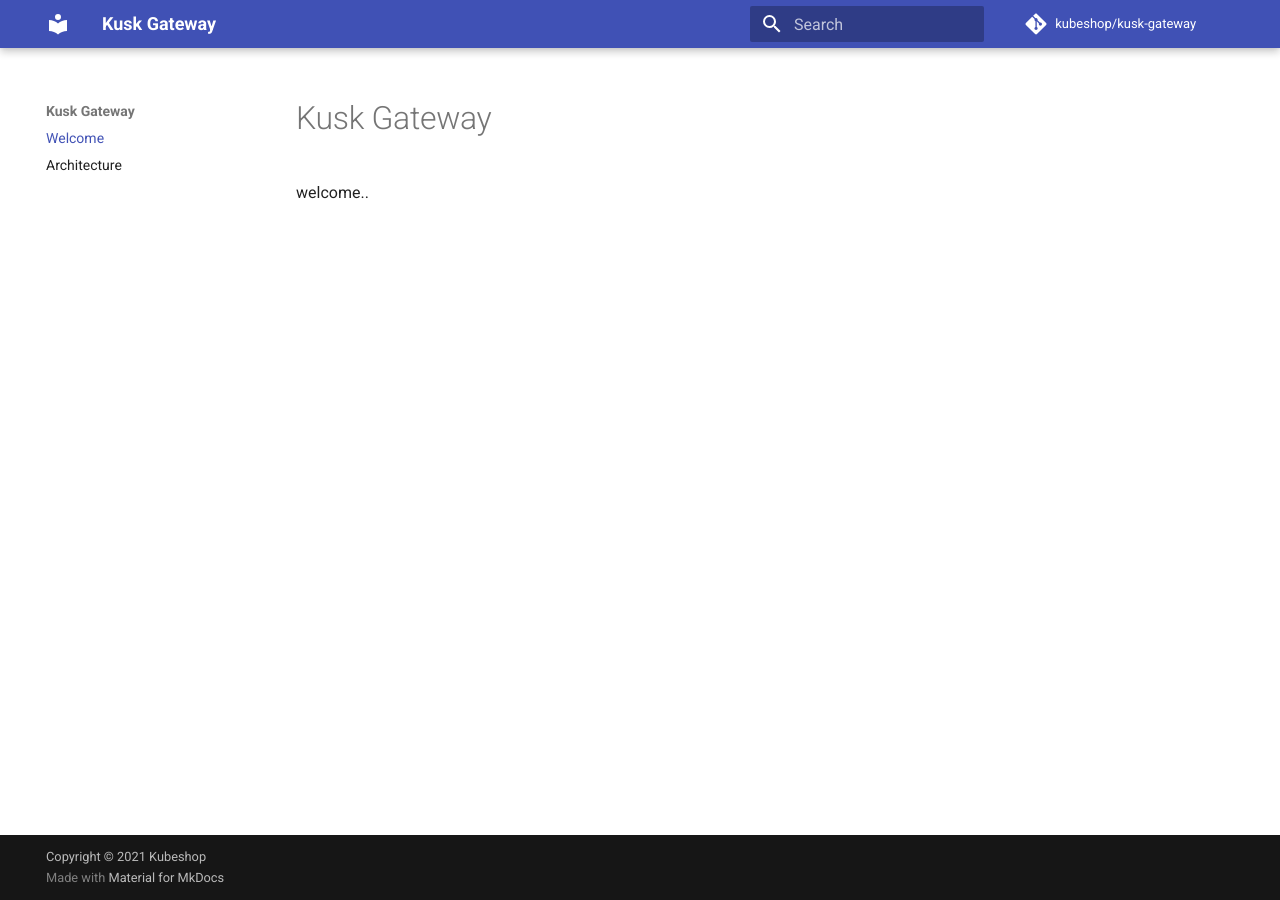
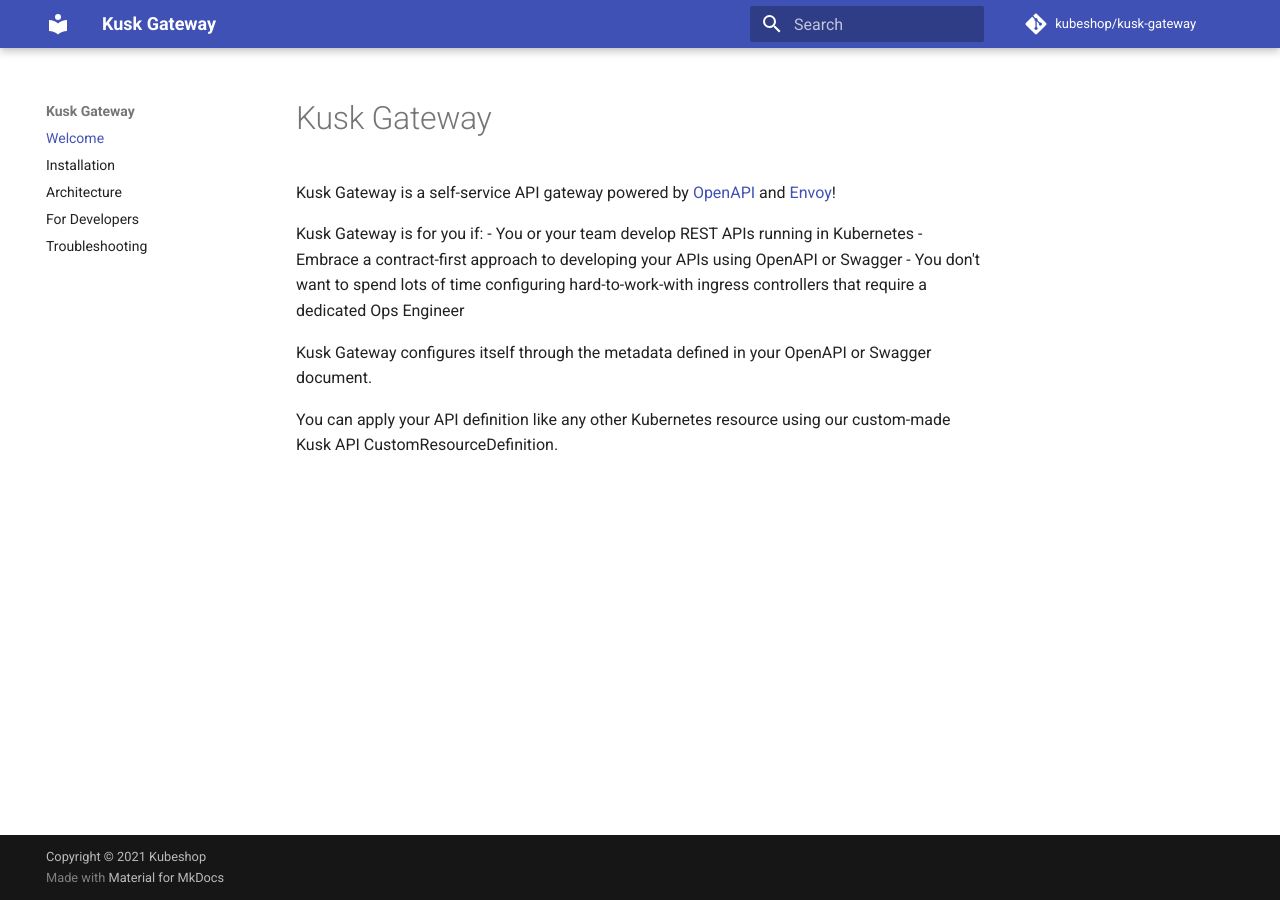
Before and after one commit to kubeshop/kusk-gateway, an MkDocs documentation site: the page built from docs/index.md, in a window 1280 px wide. Built offline with MkDocs 1.6.1 and Material for MkDocs 9.7.7, drawn with Linux system fonts in a browser that asks for light colours; comment, search, counter and statistics services are not loaded.

Commit message:
Add all documentation to sidebar

```diff
--- a/docs/index.md
+++ b/docs/index.md
@@ -1,3 +1,12 @@
 # Kusk Gateway
 
-welcome..
+Kusk Gateway is a self-service API gateway powered by [OpenAPI](https://www.openapis.org/) and [Envoy](https://www.envoyproxy.io/)!
+
+Kusk Gateway is for you if:
+- You or your team develop REST APIs running in Kubernetes
+- Embrace a contract-first approach to developing your APIs using OpenAPI or Swagger
+- You don't want to spend lots of time configuring hard-to-work-with ingress controllers that require a dedicated Ops Engineer
+
+Kusk Gateway configures itself through the metadata defined in your OpenAPI or Swagger document.
+
+You can apply your API definition like any other Kubernetes resource using our custom-made Kusk API CustomResourceDefinition.
--- a/mkdocs.yml
+++ b/mkdocs.yml
@@ -16,7 +16,10 @@
     - navigation.expand
 nav:
   - Welcome: index.md
+  - Installation: installation.md
   - Architecture: arch.md
+  - For Developers: development.md
+  - Troubleshooting: troubleshooting.md
 
 extra:
   analytics:
```
